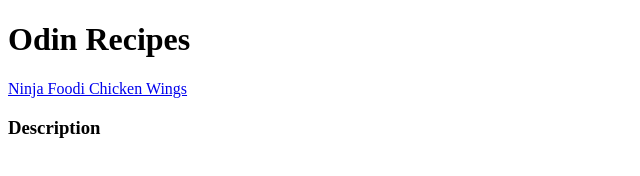
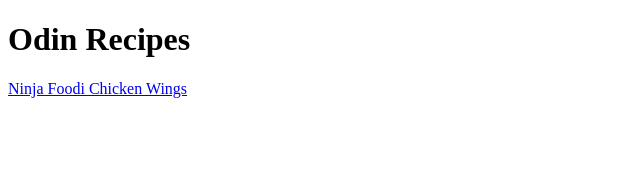
Before and after one commit to nstanovic/odin-recipes, a plain HTML site: page index.html in a window 1280 px wide. Shown: the whole page, without its empty margins (0-640 px from the left). Drawn offline with Linux system fonts and the light colour scheme.

Commit message:
remove h3 tag because I put it on wrong page

```diff
--- a/index.html
+++ b/index.html
@@ -9,6 +9,6 @@
 
 <a href="recipes/ninja-foodi-wings.html">Ninja Foodi Chicken Wings</a>
 
-<h3>Description</h3>
+
 </body>
 </html>
```
